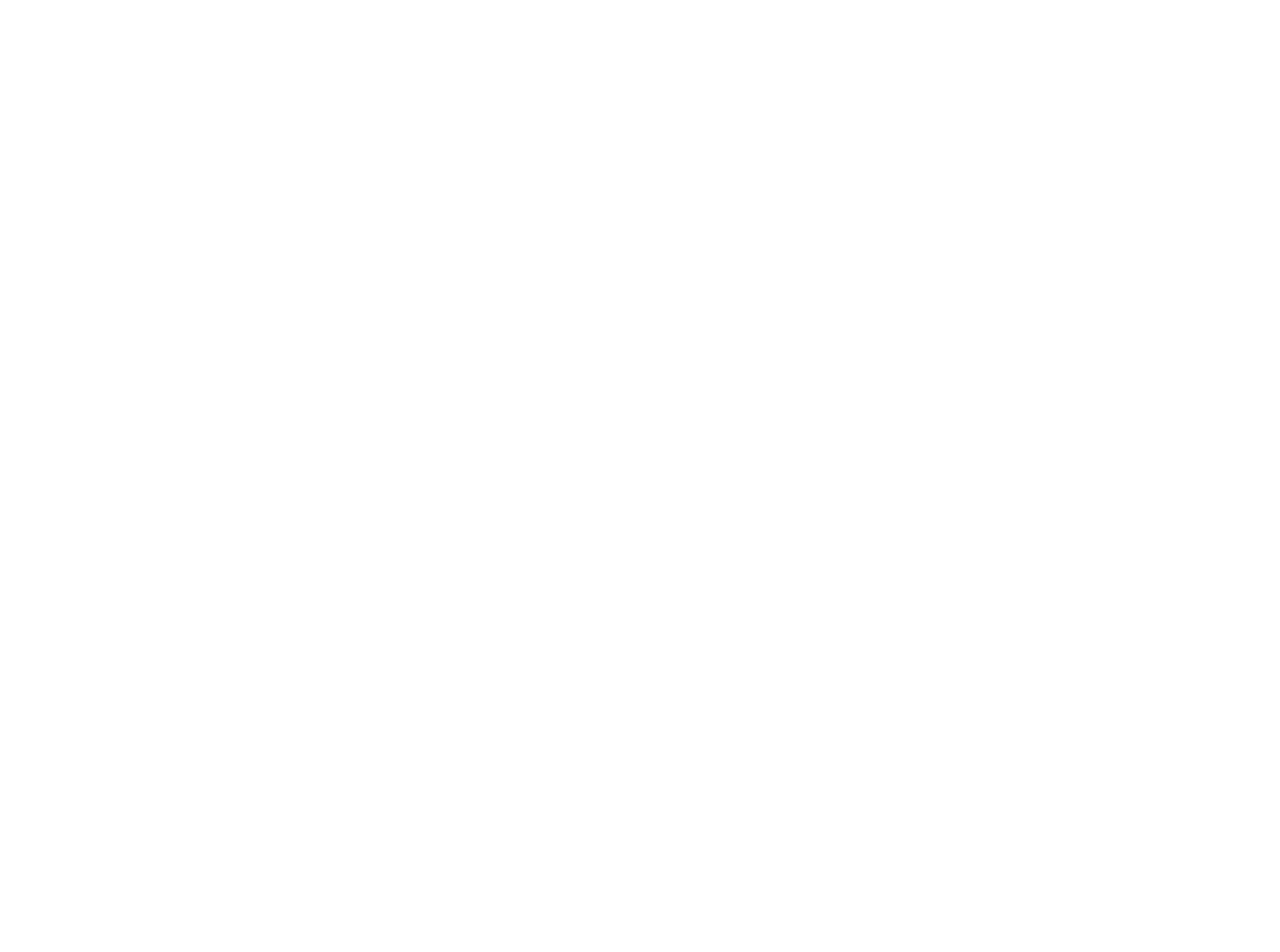
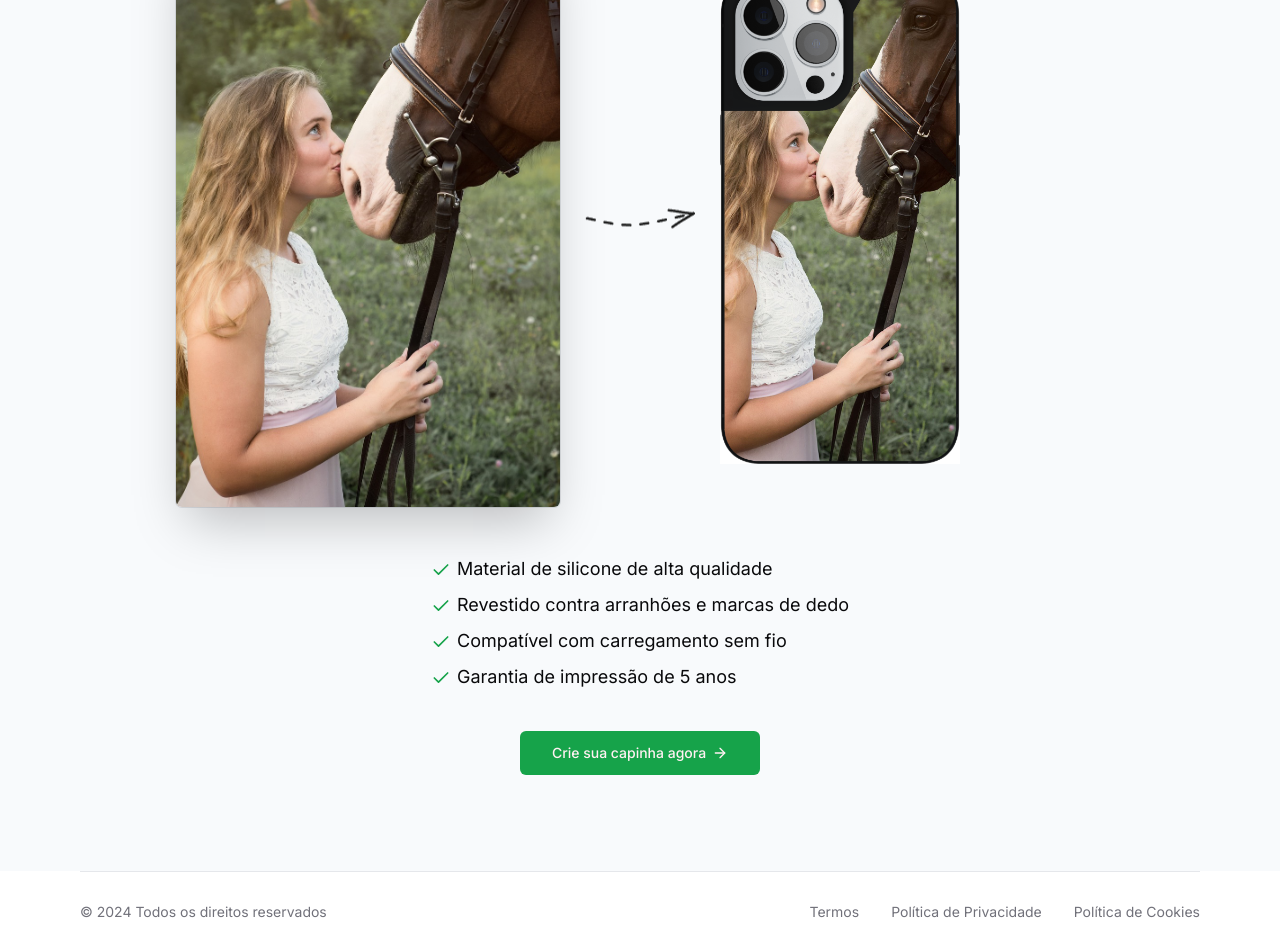
Before and after one commit to Muvias/SnakeCase, a Next.js app: page / in a window 1280 px wide. Shown: the part 3018-3970 px from the top of the page. Before the commit the page ends 2647 px from the top, so only its background shows below. Built offline with nearby package versions, Linux system fonts and the light colour scheme; no server answers.

Commit message:
:feat: Finished landing page and footer

```diff
--- a/src/app/layout.tsx
+++ b/src/app/layout.tsx
@@ -4,6 +4,7 @@
 import { Navbar } from "@/components/Navbar";
 import { ClerkProvider } from '@clerk/nextjs'
 import { ptBR } from "@clerk/localizations";
+import { Footer } from "@/components/Footer";
 
 const inter = Inter({ subsets: ["latin"] });
 
@@ -22,7 +23,10 @@
       <html lang="pt-br">
         <body className={inter.className}>
           <Navbar />
+
           {children}
+
+          <Footer />
         </body>
       </html>
     </ClerkProvider>
--- a/src/app/page.tsx
+++ b/src/app/page.tsx
@@ -1,7 +1,10 @@
+import { Icons } from "@/components/Icons";
 import { MaxWidthWrapper } from "@/components/MaxWidthWrapper";
 import { Phone } from "@/components/Phone";
 import { Testimonials } from "@/components/Testimonials";
-import { CheckIcon, StarIcon } from "lucide-react";
+import { buttonVariants } from "@/components/ui/button";
+import { ArrowRightIcon, CheckIcon, StarIcon } from "lucide-react";
+import Link from "next/link";
 
 export default function Home() {
   return (
@@ -115,6 +118,75 @@
       </section>
 
       <Testimonials />
+
+      <section>
+        <MaxWidthWrapper className="py-24">
+          <div className="mb-12 px-6 lg:px-8">
+            <div className="max-w-3xl mx-auto sm:text-center">
+              <h2 className="order-1 mt-2 tracking-tight font-bold text-5xl md:text-6xl text-center text-balance !leading-tight text-gray-900">
+                Envie sua foto e crie <span className="relative px-2 text-white bg-green-600">sua própria capinha</span>
+              </h2>
+            </div>
+          </div>
+
+          <div className="max-w-6xl mx-auto px-6 lg:px-8">
+            <div className="relative flex flex-col items-center md:grid grid-cols-2 gap-40">
+              <img
+                src="/arrow.png"
+                alt="Flecha indicativa"
+                className="absolute top-[25rem] md:top-1/2 left-1/2 -translate-y-1/2 -translate-x-1/2 z-10 rotate-90 md:rotate-0"
+              />
+
+              <div className="relative max-w-sm w-full h-80 md:h-full md:justify-self-end rounded-xl lg:rounded-2xl bg-gray-900/5 ring-inset ring-gray-900/10">
+                <img
+                  src="/horse.jpg"
+                  className="w-full h-full rounded-md object-cover shadow-2xl bg-white ring-1 ring-gray-900/10"
+                />
+              </div>
+
+              <Phone
+                imgSrc="/horse_phone.jpg"
+                className="w-60"
+              />
+            </div>
+          </div>
+
+          <ul className="max-w-prose w-fit mx-auto mt-12 sm:text-lg space-y-2">
+            <li className="w-fit">
+              <CheckIcon className="w-5 h-5 inline mr-1.5 text-green-600" />
+
+              Material de silicone de alta qualidade
+            </li>
+            <li className="w-fit">
+              <CheckIcon className="w-5 h-5 inline mr-1.5 text-green-600" />
+
+              Revestido contra arranhões e marcas de dedo
+            </li>
+            <li className="w-fit">
+              <CheckIcon className="w-5 h-5 inline mr-1.5 text-green-600" />
+
+              Compatível com carregamento sem fio
+            </li>
+            <li className="w-fit">
+              <CheckIcon className="w-5 h-5 inline mr-1.5 text-green-600" />
+
+              Garantia de impressão de 5 anos
+            </li>
+
+            <div className="flex justify-center">
+              <Link
+                href="/configure/upload"
+                className={buttonVariants({
+                  size: "lg",
+                  className: "mx-auto mt-8"
+                })}
+              >
+                Crie sua capinha agora <ArrowRightIcon className="h-4 w-4 ml-1.5 shrink-0" />
+              </Link>
+            </div>
+          </ul>
+        </MaxWidthWrapper>
+      </section>
     </main>
   );
 }
--- /dev/null
+++ b/src/components/Footer.tsx
@@ -0,0 +1,28 @@
+import Link from "next/link";
+import { MaxWidthWrapper } from "./MaxWidthWrapper";
+
+export function Footer() {
+    return (
+        <footer className="relative h-20 bg-white">
+            <MaxWidthWrapper>
+                <div className="border-t border-gray-200" />
+
+                <div className="flex flex-col md:flex-row justify-center items-center md:justify-between h-full">
+                    <div className="text-center md:text-left pb-2 md:pb-0">
+                        <p className="text-sm text-muted-foreground">
+                            &copy; {new Date().getFullYear()} Todos os direitos reservados
+                        </p>
+                    </div>
+
+                    <div className="flex items-center justify-center">
+                        <div className="flex space-x-8">
+                            <Link href="#" className="text-sm text-muted-foreground hover:text-gray-600">Termos</Link>
+                            <Link href="#" className="text-sm text-muted-foreground hover:text-gray-600">Política de Privacidade</Link>
+                            <Link href="#" className="text-sm text-muted-foreground hover:text-gray-600">Política de Cookies</Link>
+                        </div>
+                    </div>
+                </div>
+            </MaxWidthWrapper>
+        </footer>
+    )
+}
```
Also changed, not shown: public/horse.jpg (added), public/horse_phone.jpg (added).
